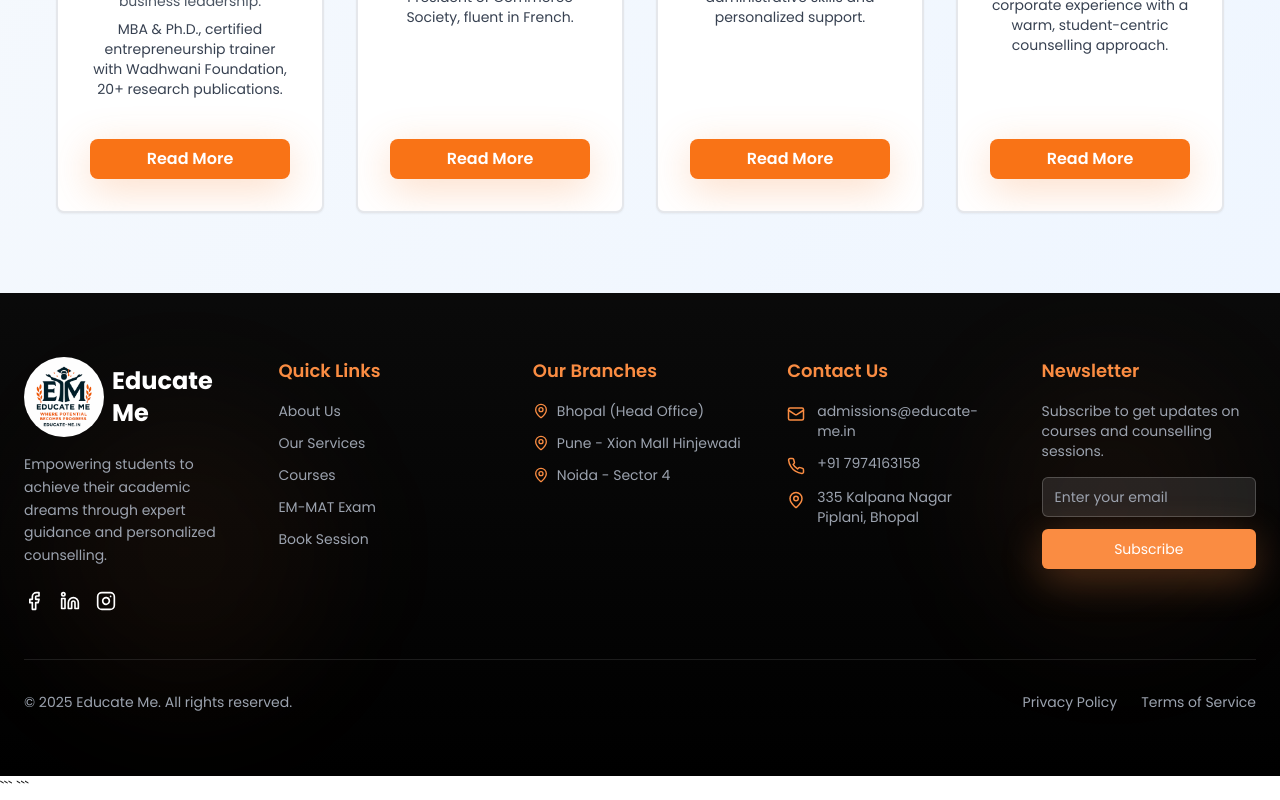
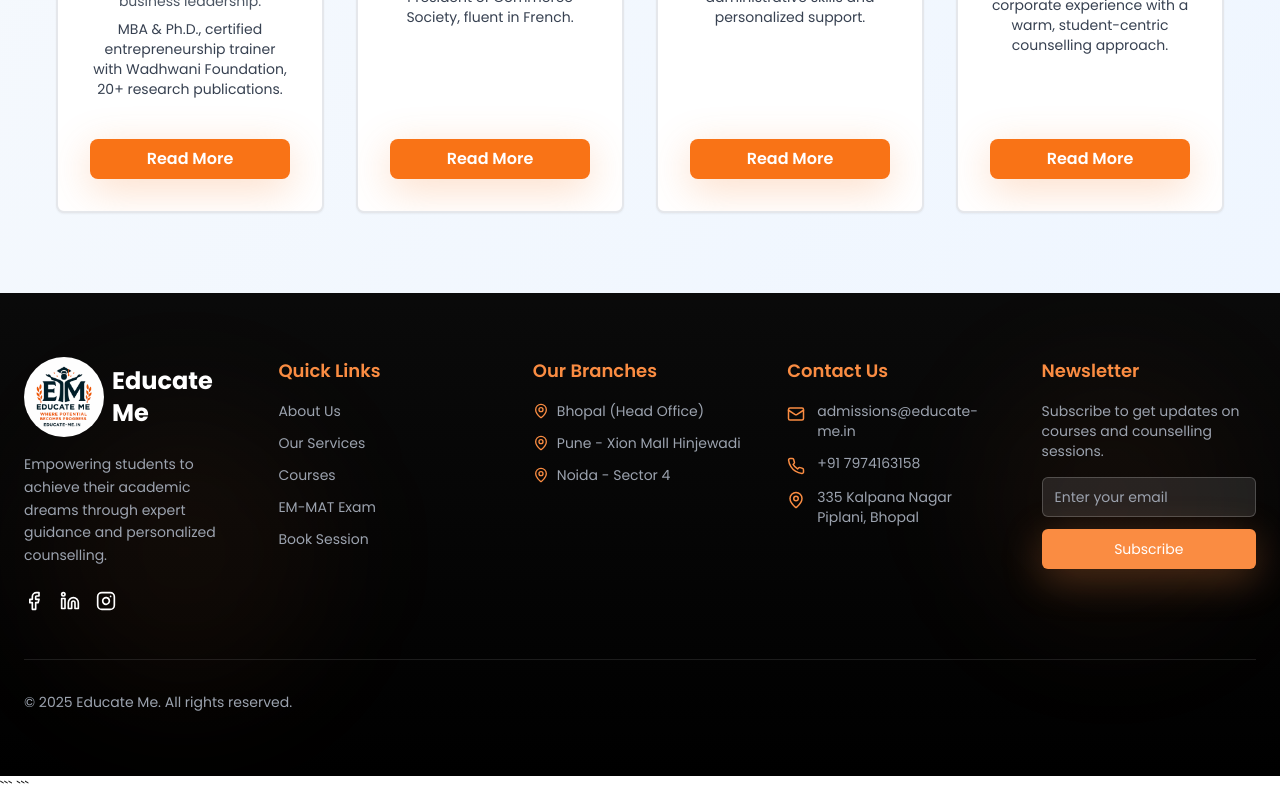
Before and after one commit to anmolrinayat23/visual-bliss-ui, a React (Vite) app: page /about in a window 1280 px wide. Shown: the part 2571-3371 px from the top of the page. Built offline with nearby package versions, Linux system fonts and the light colour scheme; the HTML template or start-up script is replaced by a standard one.

Commit message:
added new chnages 18-01-26 12:45

```diff
--- a/src/components/Footer.tsx
+++ b/src/components/Footer.tsx
@@ -154,12 +154,12 @@ const Footer = () => {
               © {currentYear} Educate Me. All rights reserved.
             </p>
             <div className="flex gap-6">
-              <Link to="/privacy" className="text-sm text-gray-400 hover:text-primary transition-colors">
+              {/* <Link to="/privacy" className="text-sm text-gray-400 hover:text-primary transition-colors">
                 Privacy Policy
               </Link>
               <Link to="/terms" className="text-sm text-gray-400 hover:text-primary transition-colors">
                 Terms of Service
-              </Link>
+              </Link> */}
             </div>
           </div>
         </div>
```
